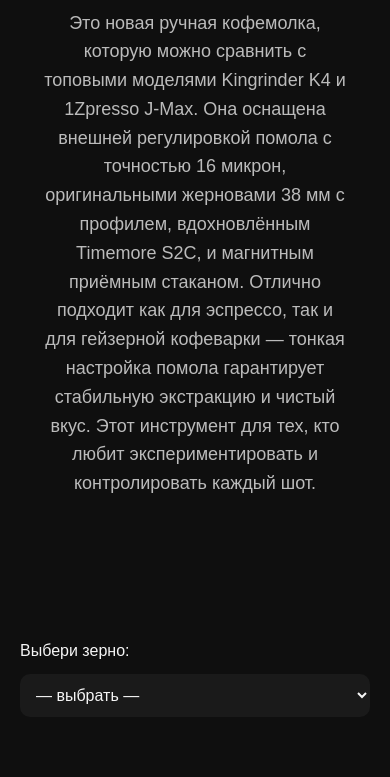
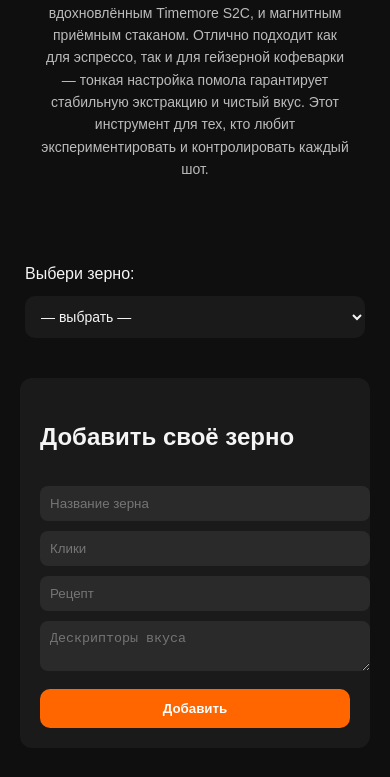
Before and after one commit to forgivemeeverything/nineam-site, a plain HTML site: page index.html in a window 390 px wide. Shown: the part 254-1031 px from the top of the page. Drawn offline with Linux system fonts and the light colour scheme.

Commit message:
Update index.html

```diff
--- a/index.html
+++ b/index.html
@@ -15,17 +15,17 @@
 }
 
 header {
-  padding: 80px 20px;
+  padding: 60px 20px;
   text-align: center;
 }
 
 header h1 {
-  font-size: 42px;
+  font-size: 36px;
   margin-bottom: 20px;
 }
 
 header p {
-  font-size: 18px;
+  font-size: 16px;
   max-width: 800px;
   margin: auto;
   color: #bbb;
@@ -33,7 +33,8 @@
 
 section {
   max-width: 800px;
-  margin: 60px auto;
+  margin: 40px auto;
+  padding: 0 10px;
 }
 
 select {
@@ -52,9 +53,9 @@
   padding: 20px;
   background: #1a1a1a;
   border-radius: 12px;
+  word-wrap: break-word;
 }
 
-/* Новая секция добавления зерна */
 .add-coffee {
   margin-top: 40px;
   padding: 20px;
@@ -79,6 +80,19 @@
   color: #fff;
   font-weight: bold;
   cursor: pointer;
+  transition: background 0.3s;
+}
+.add-coffee button:hover {
+  background: #e55a00;
+}
+
+/* Адаптив */
+@media(max-width: 600px) {
+  header h1 { font-size: 28px; }
+  header p { font-size: 14px; }
+  section { margin: 20px auto; padding: 0 5px; }
+  select { font-size: 14px; }
+  .add-coffee button { width: 100%; }
 }
 </style>
 </head>
@@ -94,12 +108,87 @@
   <label>Выбери зерно:</label>
   <select id="coffeeSelect" onchange="showCoffee()">
     <option value="">— выбрать —</option>
-    <option value="brazil">Бразилия Серрадо</option>
-    <option value="ethiopia">Эфиопия Натурал</option>
   </select>
 
   <div class="result" id="result" style="display:none;">
     <p><strong>Клики:</strong> <span id="clicks"></span></p>
     <p><strong>Рецепт:</strong> <span id="recipe"></span></p>
     <p><strong>Дескрипторы:</strong> <span id="notes"></span></p>
-  </di
+  </div>
+</section>
+
+<section class="add-coffee">
+  <h2>Добавить своё зерно</h2>
+  <input type="text" id="newName" placeholder="Название зерна">
+  <input type="text" id="newClicks" placeholder="Клики">
+  <input type="text" id="newRecipe" placeholder="Рецепт">
+  <textarea id="newNotes" placeholder="Дескрипторы вкуса"></textarea>
+  <button onclick="addCoffee()">Добавить</button>
+</section>
+
+<script>
+let coffees = {
+  brazil: { clicks: "34 клика", recipe: "18г → 36г за 28с", notes: "шоколад, орех, карамель" },
+  ethiopia: { clicks: "38 кликов", recipe: "18г → 40г за 30с", notes: "бергамот, цитрус, жасмин" }
+};
+
+function saveCoffees() {
+  localStorage.setItem('coffees', JSON.stringify(coffees));
+}
+
+function loadCoffees() {
+  const saved = localStorage.getItem('coffees');
+  if (saved) {
+    coffees = JSON.parse(saved);
+  }
+  const select = document.getElementById('coffeeSelect');
+  select.innerHTML = '<option value="">— выбрать —</option>';
+  for (const key in coffees) {
+    const option = document.createElement('option');
+    option.value = key;
+    option.textContent = key.replace(/_/g, ' ').replace(/\b\w/g, l => l.toUpperCase());
+    select.appendChild(option);
+  }
+}
+
+function showCoffee() {
+  const value = document.getElementById("coffeeSelect").value;
+  if (!value) return;
+  const coffee = coffees[value];
+  document.getElementById("clicks").textContent = coffee.clicks;
+  document.getElementById("recipe").textContent = coffee.recipe;
+  document.getElementById("notes").textContent = coffee.notes;
+  document.getElementById("result").style.display = "block";
+}
+
+function addCoffee() {
+  const name = document.getElementById("newName").value.trim();
+  const clicks = document.getElementById("newClicks").value.trim();
+  const recipe = document.getElementById("newRecipe").value.trim();
+  const notes = document.getElementById("newNotes").value.trim();
+  if(!name || !clicks || !recipe || !notes) return alert('Заполните все поля');
+
+  const key = name.toLowerCase().replace(/\s+/g, '_');
+  coffees[key] = { clicks, recipe, notes };
+
+  const select = document.getElementById('coffeeSelect');
+  const option = document.createElement('option');
+  option.value = key;
+  option.textContent = name;
+  select.appendChild(option);
+
+  saveCoffees();
+
+  document.getElementById('newName').value = '';
+  document.getElementById('newClicks').value = '';
+  document.getElementById('newRecipe').value = '';
+  document.getElementById('newNotes').value = '';
+
+  alert('Зерно добавлено!');
+}
+
+window.onload = loadCoffees;
+</script>
+
+</body>
+</html>
```
